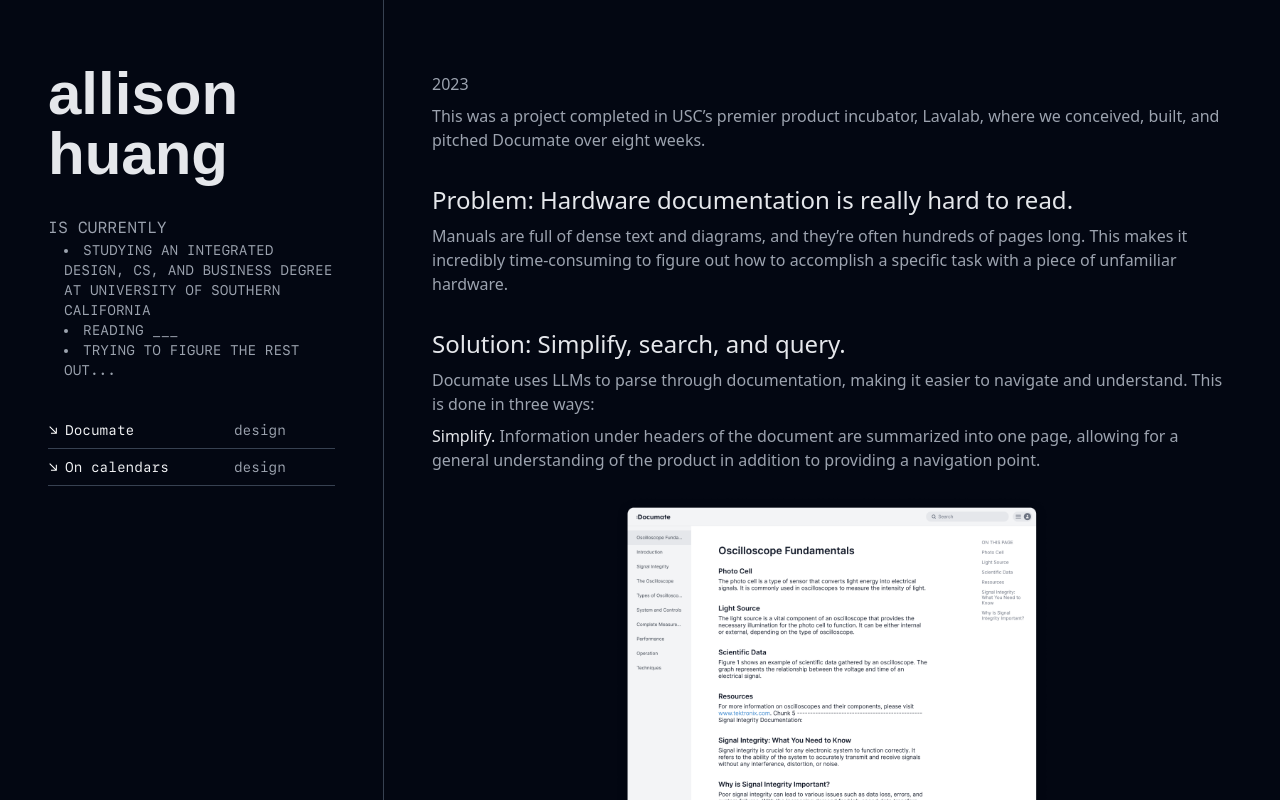
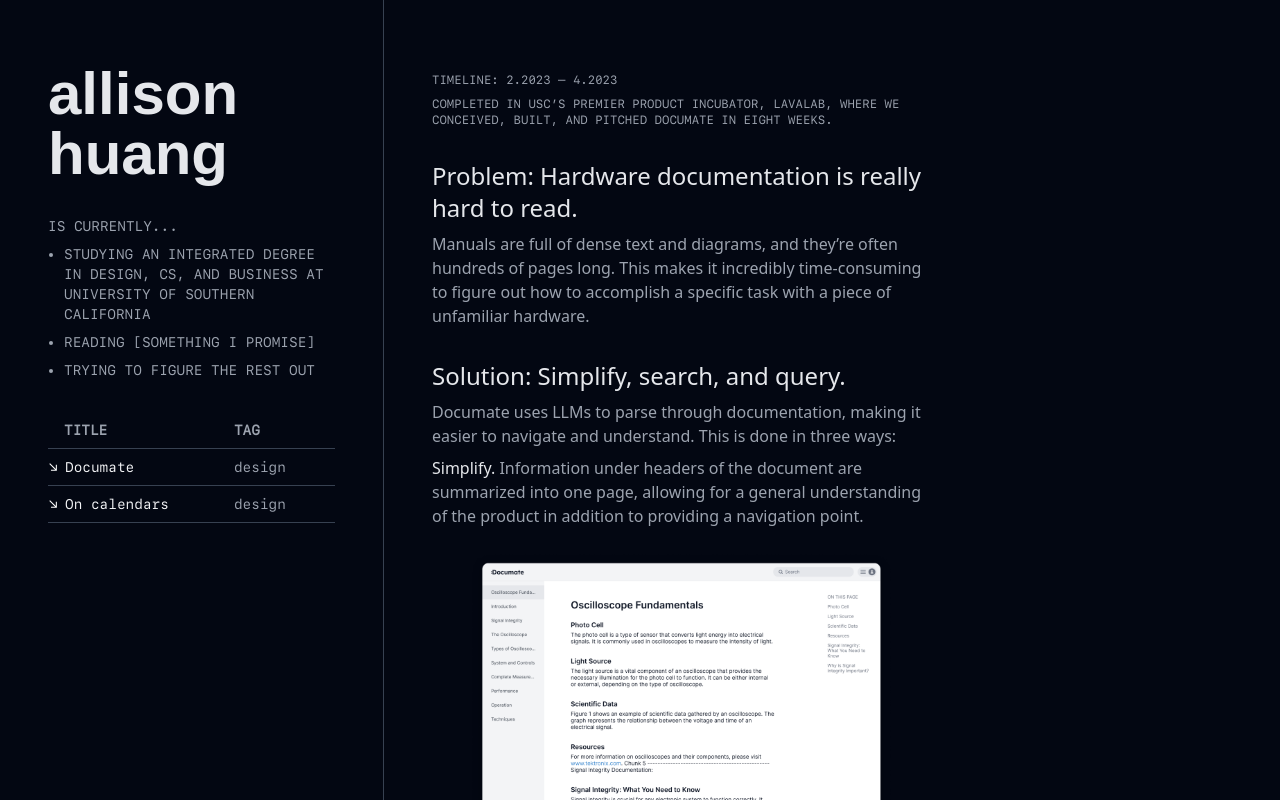
Before and after one commit to acyhuang/www.acyhuang, a React (Create React App) app: page /documate in a window 1280 px wide. Built offline with nearby package versions, Linux system fonts and the light colour scheme; a web font is replaced by a local one.

Commit message:
Updated content

```diff
--- a/src/components/pages/about.js
+++ /dev/null
@@ -1,10 +0,0 @@
-import React from 'react';
-
-const About = () => (
-    <div>
-      <p>I’m a generalist... </p>
-      <p>A love for product focused thinking and human-centered design led me to the Iovine and Young Academy at USC, where I study an integrated degree in design, computer science, and business. On campus, I’m involved in the startup and entrepreneurial scene.</p>
-    </div>
-);
-
-export default About;
--- a/src/components/pages/home.js
+++ b/src/components/pages/home.js
@@ -1,9 +1,13 @@
 import React from 'react';
 
 const Home = () => (
-    <div>
-      <p>This is the home page.</p>
-      <p>You're at home. Explore my garden!</p>
+    <div className='text-container'>
+      <h1>helloooo</h1>
+      <p>I'm Allison. A junior at USC, a product-obsessed generalist, and lover of lists.</p>
+      <p>Welcome to my little internet space, </p>
+
+      <h2>other places i exist on the internet</h2>
+      <p><a href="https://www.linkedin.com/in/allisoncyhuang/" target="_new">LinkedIn,</a> <a href="https://github.com/acyhuang" target="_new">Github</a></p>
     </div>
 );
 
--- a/src/components/postHeader.js
+++ b/src/components/postHeader.js
@@ -2,7 +2,8 @@
 
 const Post = ({ title, tag, date, description }) => (
   <div>
-    <p>{date}</p>
+    <p className="caption"> TIMELINE: {date}</p>
+    <p className="caption">{description}</p>
   </div>
 );
 
--- a/src/components/postTemplate.js
+++ b/src/components/postTemplate.js
@@ -10,9 +10,10 @@
 
 const Post = () => {
   return (
-    <div className="py-16 px-12">
-       <PostHeader {...postDetails} />
-       <p>more custom text</p>
+    <div className="text-container">
+      <div>
+        <PostHeader {...postDetails} />
+      </div>
     </div>
   );
 };
--- a/src/components/posts/calendars.js
+++ b/src/components/posts/calendars.js
@@ -2,11 +2,19 @@
 import PostHeader from '../postHeader';
 
 const postDetails = {
-  title: 'On calendars',
+  title: 'on Calendars',
   tag: 'design',
-  description: 'blah blah blah.',
+  date: '2024',
+  description: 'this is my obsession.',
 };
 
-const Calendars = () => <PostHeader {...postDetails} />;
-
-export default Calendars;
+const Post = () => {
+  return (
+    <div className="text-container">
+      <div className="caption">
+        <PostHeader {...postDetails} />
+      </div>
+    </div>
+  );
+};
+export default Post;
--- a/src/components/posts/documate.js
+++ b/src/components/posts/documate.js
@@ -10,16 +10,14 @@
 const postDetails = {
   title: 'Documate',
   tag: 'design',
-  date: '2023',
-  description: 'This is the description for Project 1.',
+  date: '2.2023 – 4.2023',
+  description: 'Completed in USC’s premier product incubator, Lavalab, where we conceived, built, and pitched Documate in eight weeks.',
 };
 
 const Documate = () => {
   return (
-    <div className="py-16 px-12">
+    <div className="text-container">
       <PostHeader {...postDetails} />
-      <p>This was a project completed in USC’s premier product incubator, Lavalab, where we conceived, built, and pitched Documate over eight weeks.</p>
-
       <h1>Problem: Hardware documentation is really hard to read.</h1>
       <p>Manuals are full of dense text and diagrams, and they’re often hundreds of pages long. This makes it incredibly time-consuming to figure out how to accomplish a specific task with a piece of unfamiliar hardware.</p>
 
--- a/src/components/postsList.js
+++ b/src/components/postsList.js
@@ -12,19 +12,19 @@
   return (
     <div className="">
       <table className="min-w-full border-collapse">
-        {/* <thead>
+        <thead>
           <tr>
             <th className="text-left py-2 px-4 uppercase text-sm text-gray-400 border-b border-gray-700">Title</th>
             <th className="text-left py-2 px-4 uppercase text-sm text-gray-400 border-b border-gray-700">Tag</th>
           </tr>
-        </thead> */}
+        </thead>
         <tbody>
           {posts.map((post, index) => (
             <tr key={index}>
-              <td className="text-left py-2 border-b border-gray-700 hover:text-blue-400">
+              <td className="text-left py-2 border-b border-gray-700">
                 <div className="flex items-end">
                     <img src={SEArrow} alt="arrow icon" className="py-0 w-2 h-2 mr-2 mb-1.5" />
-                    <Link to={post.path}>{post.title}</Link>
+                    <Link to={post.path} className="hover:no-underline hover:text-blue-500">{post.title}</Link>
                 </div>
               </td>
               <td className="text-left text-gray-400 py-2 px-4 border-b border-gray-700">{post.tag}</td>
--- a/src/components/sidebar.js
+++ b/src/components/sidebar.js
@@ -4,13 +4,13 @@
 
 const Sidebar = () => (
   <div className="space-y-8 font-sf-mono text-sm">
-    <Link to="/about" className="font-gothic-a1 text-gray-200 text-6xl font-bold leading-3.3">allison huang</Link>
-    <div className="text-gray-400">
-      <p>IS CURRENTLY</p>
-      <ul>
-          <li>STUDYING AN INTEGRATED DESIGN, CS, AND BUSINESS DEGREE AT UNIVERSITY OF SOUTHERN CALIFORNIA</li>
-          <li>READING ___</li>
-          <li>TRYING TO FIGURE THE REST OUT...</li>
+    <Link to="/" className="font-gothic-a1 text-gray-200 text-6xl font-bold leading-3.3 hover:no-underline">allison huang</Link>
+    <div className="space-y-2">
+      <p className="text-sm">IS CURRENTLY...</p>
+      <ul className="space-y-2">
+          <li>STUDYING AN <a href="https://iovine-young.usc.edu" target="_new">INTEGRATED DEGREE IN DESIGN, CS, AND BUSINESS</a> AT UNIVERSITY OF SOUTHERN CALIFORNIA</li>
+          <li>READING [SOMETHING I PROMISE]</li>
+          <li>TRYING TO FIGURE THE REST OUT</li>
       </ul>
     </div>
     <PostsList / >
--- a/src/index.js
+++ b/src/index.js
@@ -7,7 +7,6 @@
 import reportWebVitals from './reportWebVitals';
 
 import Home from './components/pages/home';
-import About from './components/pages/about';
 // import postRoutes from './routes'; // for dynamic routing
 
 import Documate from './components/posts/documate';
@@ -22,7 +21,6 @@
 
           <Route path="/" element={<App />}>
             <Route index element={<Home />} />
-            <Route path="about" element={<About />} />
             <Route path="documate" element={<Documate />} />
             <Route path="calendars" element={<Calendars />} />
             {/* {postRoutes} */}
--- a/src/tailwind.css
+++ b/src/tailwind.css
@@ -13,10 +13,10 @@
         @apply text-base mt-2 text-gray-400;
     }
     ul {
-        @apply list-disc list-inside pl-4 text-gray-400;
+        @apply list-disc list-outside pl-4 text-gray-400;
     }
     ol {
-        @apply list-decimal list-inside pl-4 text-gray-400;
+        @apply list-decimal list-outside pl-4 text-gray-400;
     }
     b {
         @apply font-medium text-gray-200;
@@ -24,4 +24,16 @@
     img {
         @apply py-4;
     }
+    ::selection {
+        @apply bg-blue-950;
+    }
+    .text-container {
+        @apply w-full lg:max-w-prose py-16 px-12;
+    }
+    .caption {
+        @apply font-sf-mono text-xs uppercase;
+    }
+    a {
+        @apply hover:text-blue-300 hover:underline;
+    }
 }
```
